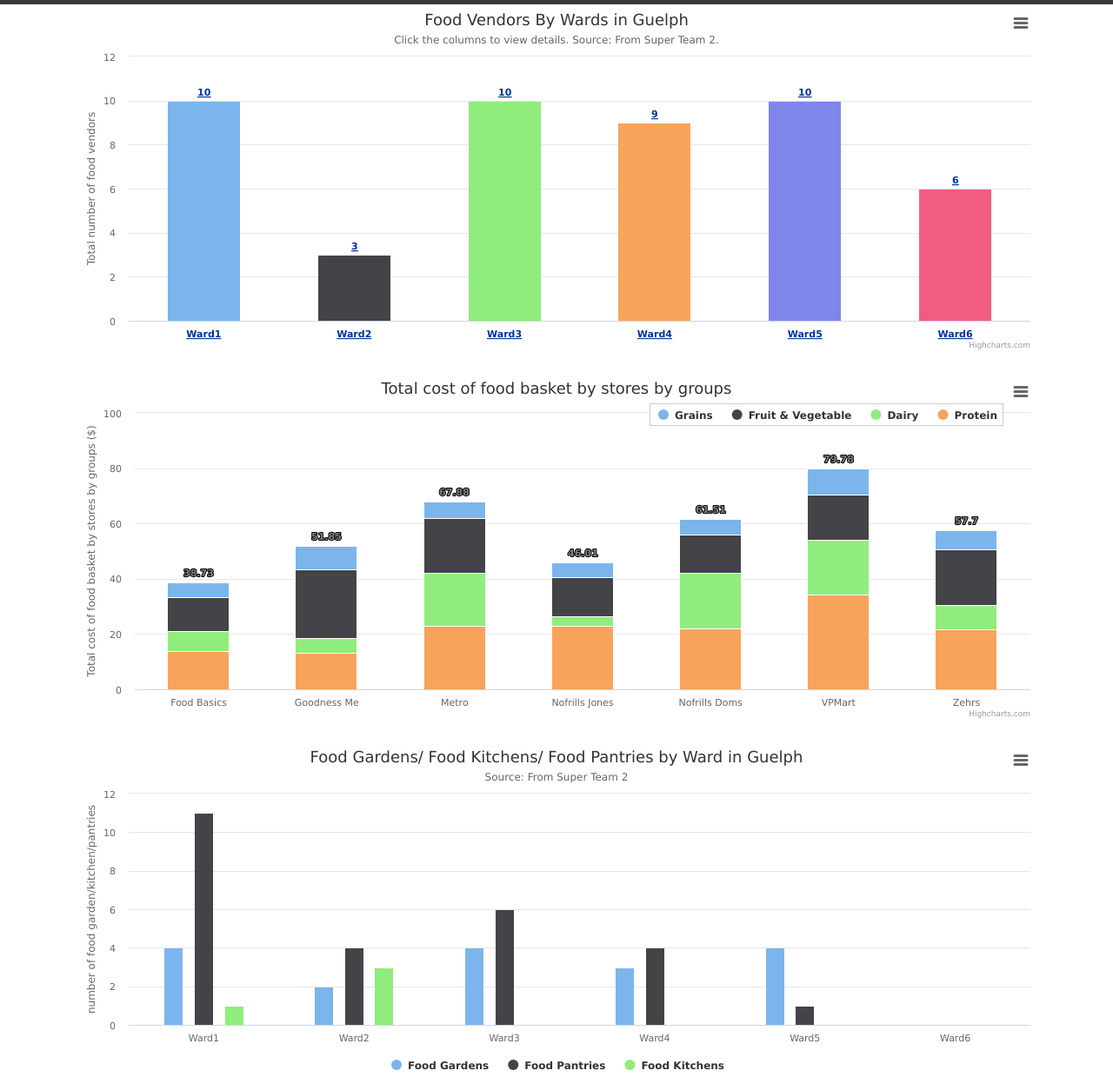
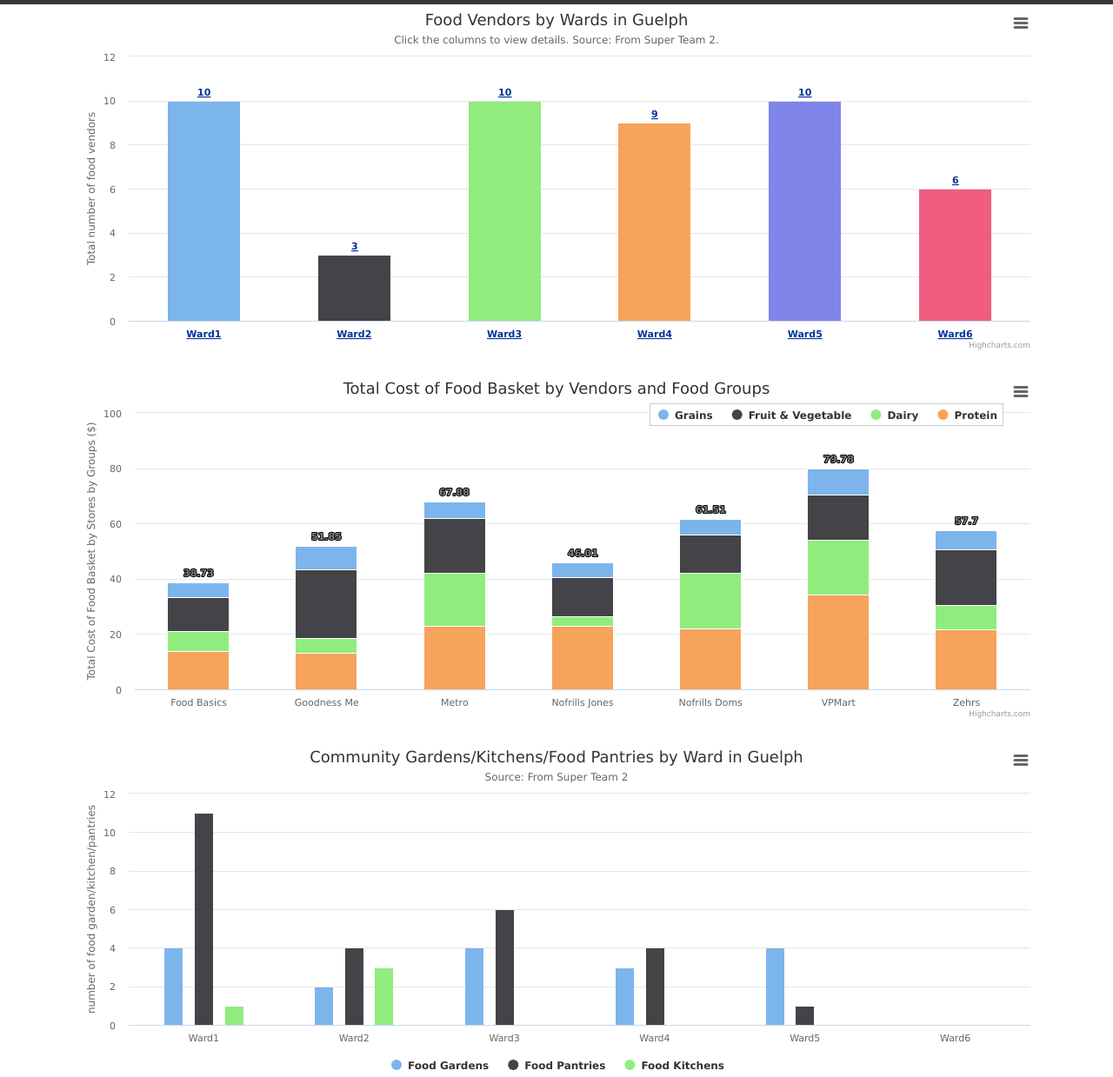
Before and after one commit to xenakisin58/xenakisin58.github.io, a plain HTML site: page presentation/charts.html in a window 1280 px wide. Shown: the part 49-1288 px from the top of the page at 87% size. Drawn offline with nearby package versions, Linux system fonts and the light colour scheme.

Commit message:
updated chart titles

```diff
--- a/presentation/charts.html
+++ b/presentation/charts.html
@@ -60,7 +60,7 @@
                   type: 'column'
               },
               title: {
-                  text: 'Food Vendors By Wards in Guelph'
+                  text: 'Food Vendors by Wards in Guelph'
               },
               subtitle: {
                   text: 'Click the columns to view details. Source: <a href="">From Super Team 2</a>.'
@@ -257,7 +257,7 @@
                   type: 'column'
               },
               title: {
-                  text: 'Total cost of food basket by stores by groups'
+                  text: 'Total Cost of Food Basket by Vendors and Food Groups'
               },
               xAxis: {
                   categories: ['Food Basics', 'Goodness Me', 'Metro', 'Nofrills Jones', 'Nofrills Doms', 'VPMart', 'Zehrs']
@@ -265,7 +265,7 @@
               yAxis: {
                   min: 0,
                   title: {
-                      text: 'Total cost of food basket by stores by groups ($)'
+                      text: 'Total Cost of Food Basket by Stores by Groups ($)'
                   },
                   stackLabels: {
                       enabled: true,
@@ -323,7 +323,7 @@
                   type: 'column'
               },
               title: {
-                  text: 'Food Gardens/ Food Kitchens/ Food Pantries by Ward in Guelph'
+                  text: 'Community Gardens/Kitchens/Food Pantries by Ward in Guelph'
               },
               subtitle: {
                   text: 'Source: From Super Team 2'
```
